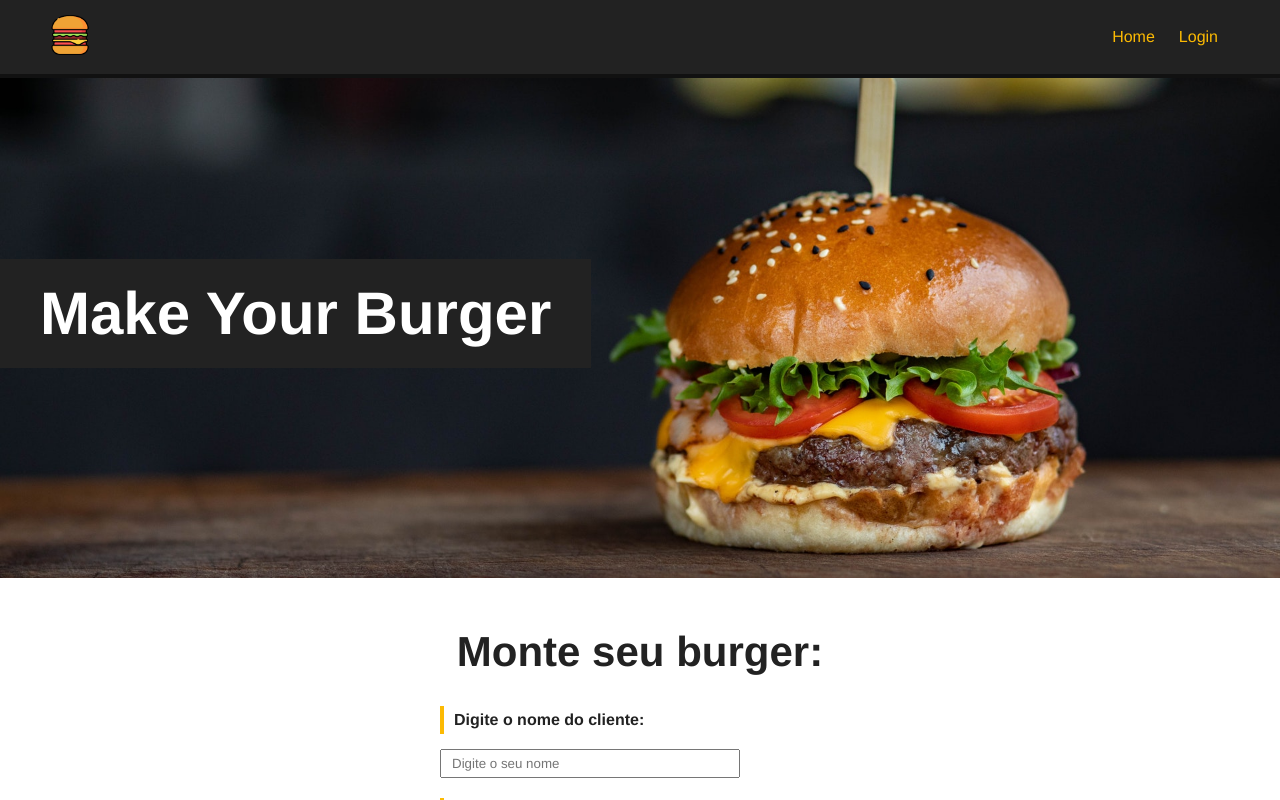
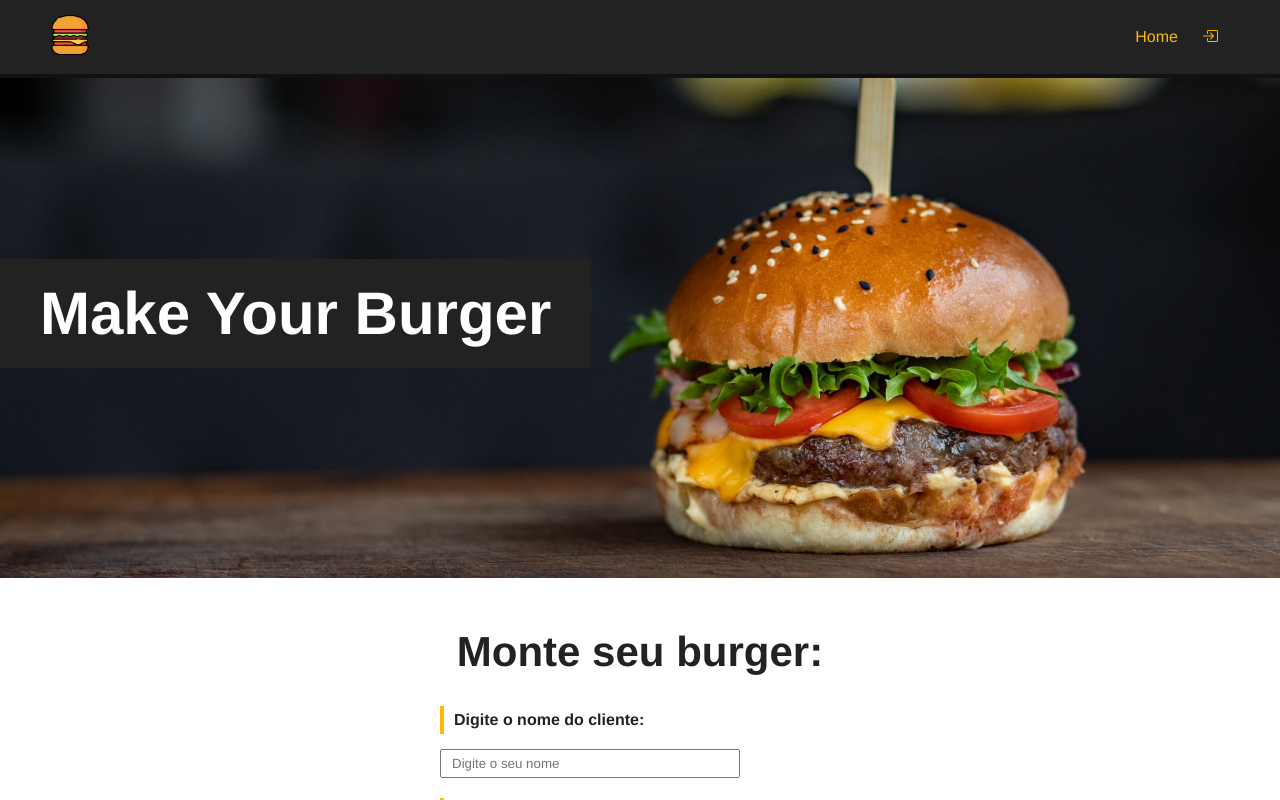
Before and after one commit to Fabiano-Lages/Make_Your_Burger, a Vue app: page / in a window 1280 px wide. Shown: the top 800 px of the page. Built offline with nearby package versions, Linux system fonts and the light colour scheme; no server answers.

Commit message:
Com icones do bootstrap

```diff
--- a/package.json
+++ b/package.json
@@ -7,6 +7,7 @@
     "build": "vue-cli-service build"
   },
   "dependencies": {
+    "bootstrap-icons": "^1.11.3",
     "core-js": "^3.8.3",
     "vue": "^3.4.33",
     "vue-router": "^4.4.0"
--- a/src/App.vue
+++ b/src/App.vue
@@ -1,5 +1,5 @@
 <template>
-  <NavBar :logo="logo_src" :alt="app_name" :isauth="autenticado" @abreForm="alteraForm" />
+  <NavBar :logo="logo_src" :alt="app_name" :isauth="autenticado" @abreForm="alteraForm" @desautorizaUsuario="desautorizaUsuario" />
   <router-view  @desautorizaUsuario="desautorizaUsuario" :url="url" :porta="porta" />
   <LoginForm v-if="!autenticado" :ativo="loginAtivo" @fechaForm="alteraForm" @autentica="autenticaUsuario" :url="url" :porta="porta" />
   <FooterPage />
--- a/src/components/NavBar.vue
+++ b/src/components/NavBar.vue
@@ -5,13 +5,15 @@
         </router-link>
         <router-link to="/">Home</router-link>
         <router-link v-if="isauth" to="/pedidos">Pedidos</router-link>
-        <a href="#" v-if="!isauth" title="" @click="$emit('abreForm')">Login</a>
+        <a href="#" v-if="!isauth" title="Entrar" @click="$emit('abreForm')"><i class="bi bi-box-arrow-in-right"></i></a>
+        <a href="#" v-if="isauth" title="Sair" @click="$emit('desautorizaUsuario')"><i class="bi bi-box-arrow-left"></i></a>
     </div>
 </template>
 <script>
     export default {
         name: 'NavBar',
-        props:["logo", "alt", "isauth"]
+        props:["logo", "alt", "isauth"],
+        emits: ['abreForm', 'desautorizaUsuario']
     }
 </script>
 <style scoped>
--- a/src/main.js
+++ b/src/main.js
@@ -1,5 +1,8 @@
 import { createApp } from 'vue';
 import App from './App.vue';
 import rota from './router/index.js';
+import "bootstrap-icons/font/bootstrap-icons.css";
 
-createApp(App, { url: rota.url, porta: rota.porta }).use(rota.router).mount('#app');
+createApp(App, { url: rota.url, porta: rota.porta })
+    .use(rota.router)
+    .mount('#app');
--- a/src/router/index.js
+++ b/src/router/index.js
@@ -26,7 +26,7 @@ const router = createRouter({
 })
 
 router.beforeEach((to, from, next) => {
-  if(to.matched.some(record => record.meta.requireAuth) && !sessionStorage.getItem('token')) {
+  if(to.meta.requireAuth && !sessionStorage.getItem('token')) {
     next("/");
   } else {
     next();
```
Also changed, not shown: 1 other file (tests, documents, lock files or other folders).
